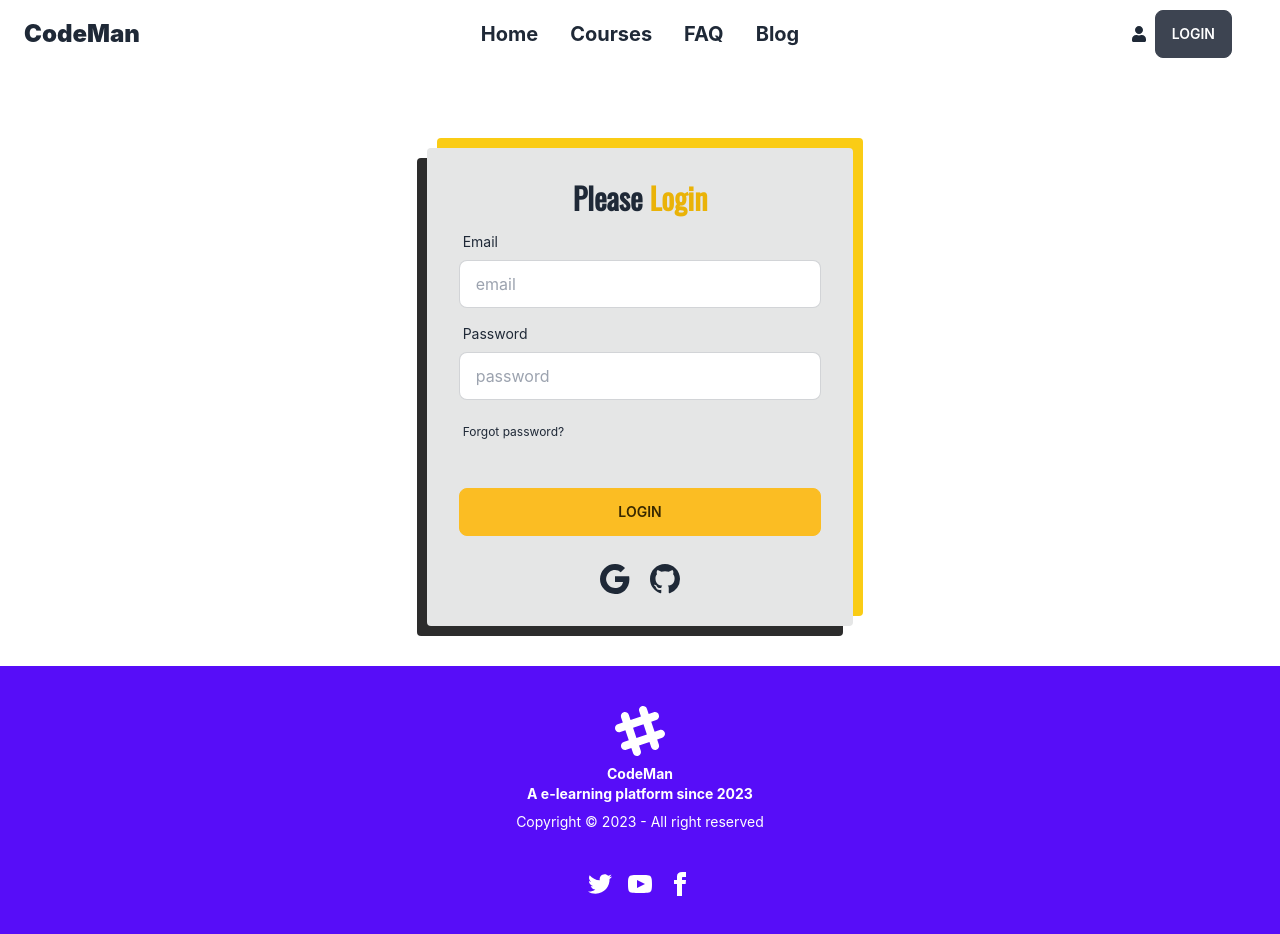
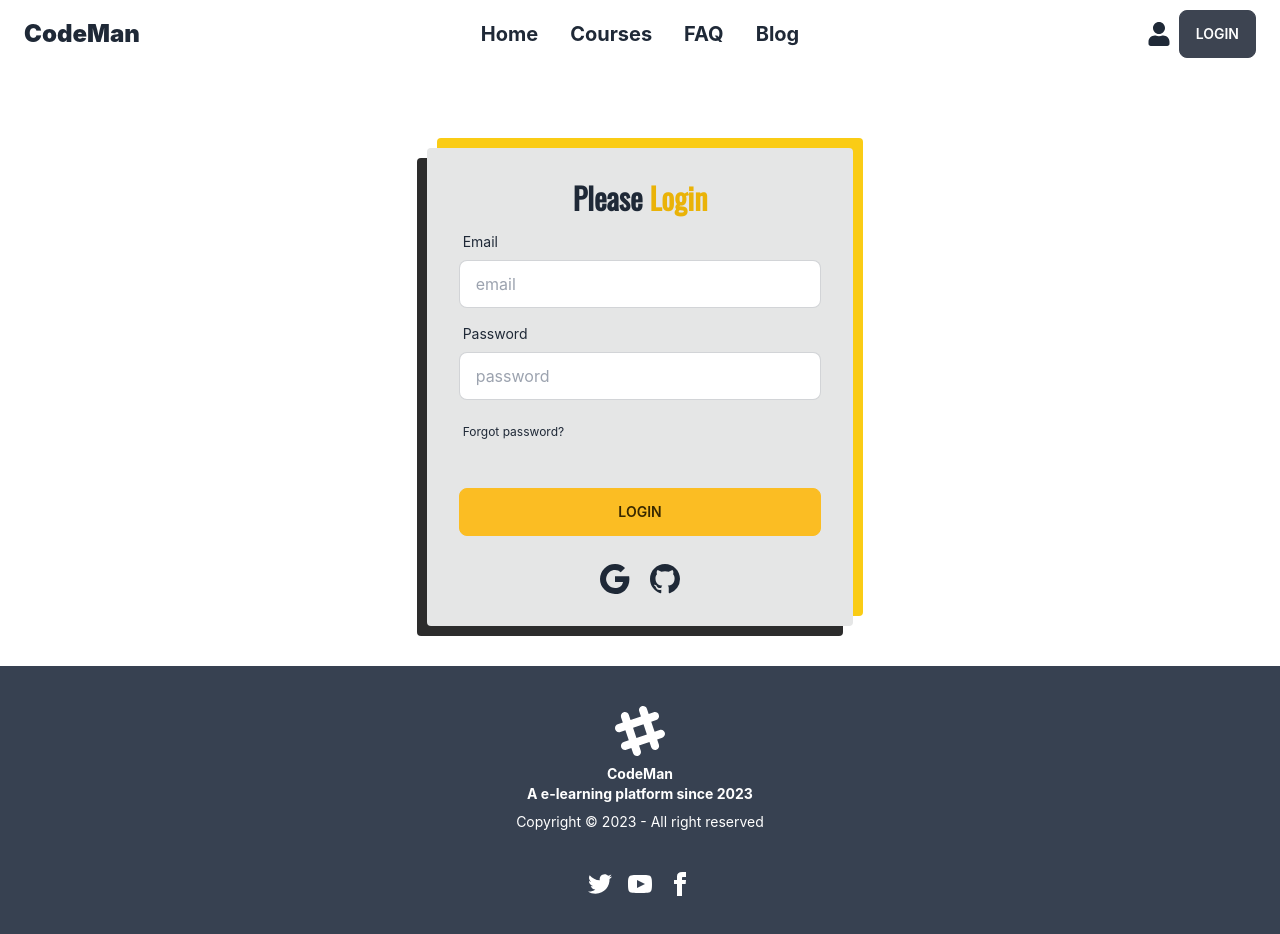
Before and after one commit to esamohammad/code-man-educational-site, a React (Create React App) app in the folder client/: page /login in a window 1280 px wide. Built offline with nearby package versions, Linux system fonts and the light colour scheme; no server answers.

Commit message:
61-8 google singin logout done

```diff
--- a/client/src/components/Footer.js
+++ b/client/src/components/Footer.js
@@ -3,11 +3,11 @@ import React from 'react';
 const Footer = () => {
   return (
     <div>
- <footer className="footer footer-center p-10 mt-10 bg-primary text-primary-content">
+      <footer className="footer footer-center p-10 mt-10 bg-gray-700 text-primary-content">
         <div>
           <svg width="50" height="50" viewBox="0 0 24 24" xmlns="http://www.w3.org/2000/svg" fillRule="evenodd" clipRule="evenodd" className="inline-block fill-current"><path d="M22.672 15.226l-2.432.811.841 2.515c.33 1.019-.209 2.127-1.23 2.456-1.15.325-2.148-.321-2.463-1.226l-.84-2.518-5.013 1.677.84 2.517c.391 1.203-.434 2.542-1.831 2.542-.88 0-1.601-.564-1.86-1.314l-.842-2.516-2.431.809c-1.135.328-2.145-.317-2.463-1.229-.329-1.018.211-2.127 1.231-2.456l2.432-.809-1.621-4.823-2.432.808c-1.355.384-2.558-.59-2.558-1.839 0-.817.509-1.582 1.327-1.846l2.433-.809-.842-2.515c-.33-1.02.211-2.129 1.232-2.458 1.02-.329 2.13.209 2.461 1.229l.842 2.515 5.011-1.677-.839-2.517c-.403-1.238.484-2.553 1.843-2.553.819 0 1.585.509 1.85 1.326l.841 2.517 2.431-.81c1.02-.33 2.131.211 2.461 1.229.332 1.018-.21 2.126-1.23 2.456l-2.433.809 1.622 4.823 2.433-.809c1.242-.401 2.557.484 2.557 1.838 0 .819-.51 1.583-1.328 1.847m-8.992-6.428l-5.01 1.675 1.619 4.828 5.011-1.674-1.62-4.829z"></path></svg>
           <p className="font-bold">
-      CodeMan <br/>A e-learning platform since 2023
+            CodeMan <br />A e-learning platform since 2023
           </p>
           <p>Copyright © 2023 - All right reserved</p>
         </div>
--- a/client/src/components/Navbar.js
+++ b/client/src/components/Navbar.js
@@ -4,7 +4,14 @@ import { AuthContext } from "../context/AuthProvider";
 import { FaUser } from 'react-icons/fa';
 
 const Navbar = () => {
-  const { user } = useContext(AuthContext);
+    const { user, logOut } = useContext(AuthContext);
+
+    const handleLogOut = () => {
+        logOut()
+            .then(() => { })
+            .catch(error => console.error(error))
+    }
+
 
     return (
         <div className="mb-  navbar">
@@ -79,44 +86,44 @@ const Navbar = () => {
             </div>
 
             <div className="navbar-end">
+                <Link to="" className="md:mr-15 md:me-2">
+                    {user?.photoURL ?
+
+
+                        // ! avatar
+                        <div className="avatar online mt-2">
+                            <div className="w-8 lg:w-12 rounded-full ring ring-white ring-offset-yellow-500 ring-offset-4">
+                                <img src={user?.photoURL} alt="" />
+                            </div>
+                        </div>
+                        // ! avatar enb
+                        : <span className="text-xl lg:text-2xl"><FaUser></FaUser></span>
+                    }
+                </Link>
+
 
                 <Link to="" className="font-bold md:text-xl md:mr-15 md:me-4 ">
-          {user?.displayName}
-        </Link>
+                    {
+                        user?.uid ?
+                            <>
+                                <span className="lg:me-2">{user?.displayName}</span>
+                                <button className="btn " onClick={handleLogOut}>Log out</button>
+                            </>
+                            :
+                            <>
+                                <span className="btn">
+                                    <Link to='/login'>Login</Link>
+                                </span>
 
-        <Link to="" className="md:mr-15 md:me-2">
-      {user?.photoURL ?
-//avatar
-
-
-//  <img src={user.photoURL} style={{ height: '50px'}}  alt="pic" />
-
-<div className="avatar online mt-2">
-  <div className="w-8 lg:w-12 rounded-full ring ring-white ring-offset-yellow-500 ring-offset-4">
-    <img src={user.photoURL} alt=""/>
-  </div>
-</div>
-
-
-
-
-
-
-
-
-
-
-
- : <FaUser></FaUser>
+                            </>
                     }
                 </Link>
 
 
 
-
-        <Link to="/login" className="btn me-2  md:mr-10">
+                {/* <Link to="/login" className="btn me-2  md:mr-10">
                     Login
-        </Link>
+                </Link> */}
             </div>
         </div>
     );
--- a/client/src/context/AuthProvider.js
+++ b/client/src/context/AuthProvider.js
@@ -1,10 +1,10 @@
-import React, { createContext,useEffect, useState } from "react";
-import {getAuth,signInWithPopup,onAuthStateChanged} from 'firebase/auth'
+import React, { createContext, useEffect, useState } from "react";
+import { getAuth, signInWithPopup, onAuthStateChanged, signOut } from 'firebase/auth'
 import app from '../firbase/firebase.config';
 
 
 export const AuthContext = createContext();
-const auth =getAuth(app);
+const auth = getAuth(app);
 
 
 
@@ -13,6 +13,12 @@ const AuthProvider = ({ children }) => {
 
   const providerLogin = (provider) => {
     return signInWithPopup(auth, provider);
+  }
+
+
+  //! logout authentication
+  const logOut = () => {
+    return signOut(auth);
   }
 
   //observer set for manage user state
@@ -28,8 +34,11 @@ useEffect(() => {
 
   }, [])
 
-  const authInfo = { user,
-  providerLogin };
+  const authInfo = {
+    user,
+    providerLogin,
+    logOut
+  };
 
   return (
     <AuthContext.Provider value={authInfo}>{children}</AuthContext.Provider>
```
Lines whose indentation alone changed are shown as unchanged.
